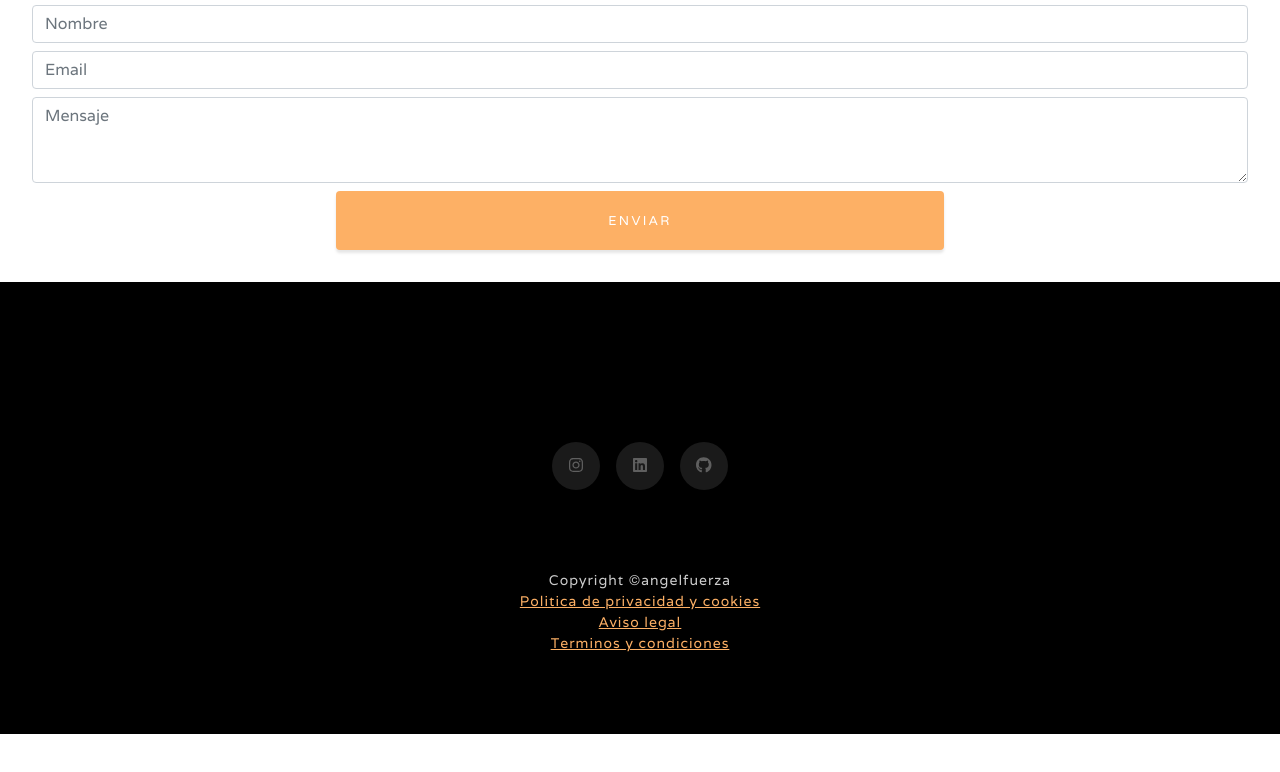
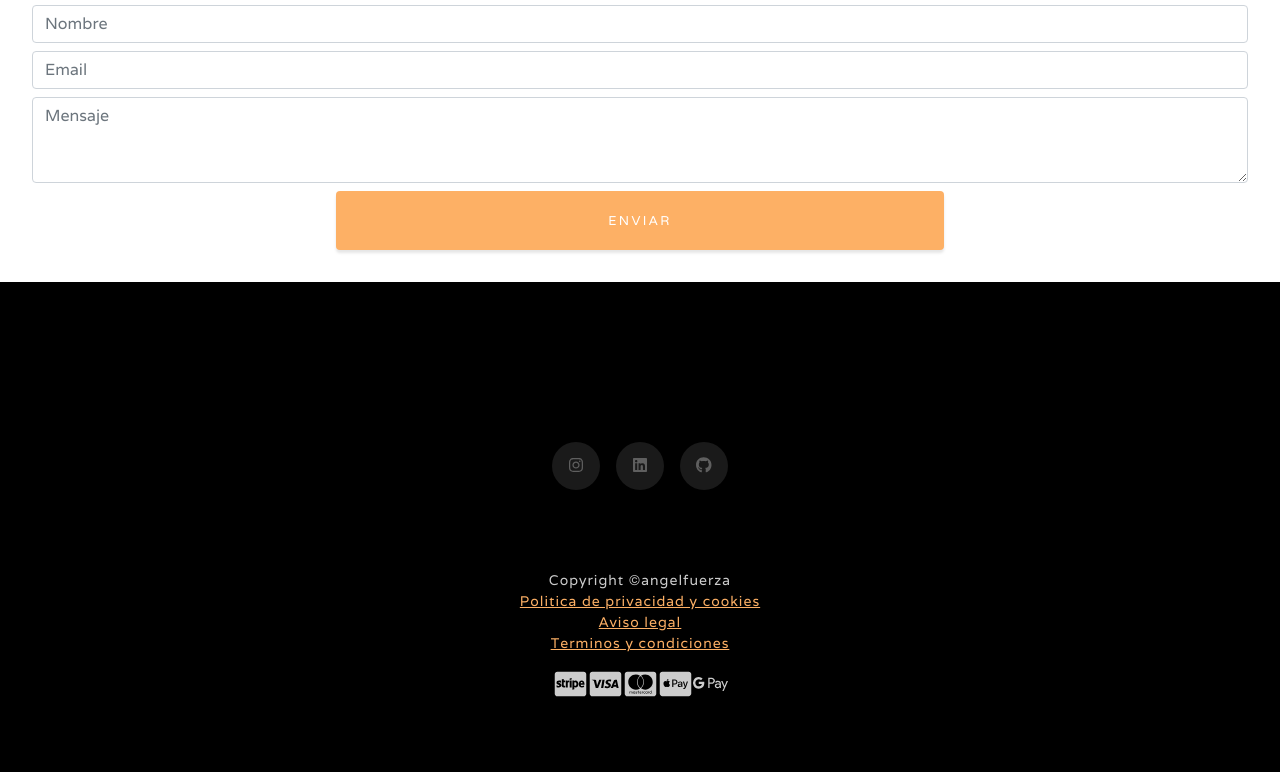
Before and after one commit to angelfuerza/angelfuerzaWeb, a plain HTML site: page index.html in a window 1280 px wide. Shown: the part 2951-3723 px from the top of the page. Before the commit the page ends 3685 px from the top, so only its background shows below. Drawn offline with nearby package versions, Linux system fonts and the light colour scheme.

Commit message:
Update index.html

```diff
--- a/index.html
+++ b/index.html
@@ -225,6 +225,7 @@
         <div class="container px-4 px-lg-5"><a href="politicas"> Politica de privacidad y cookies</a></div>
         <div class="container px-4 px-lg-5"><a href="avisolegal">Aviso legal</a></div>
          <div class="container px-4 px-lg-5"><a href="terminosycondiciones">Terminos y condiciones</a></div>
+         <div class="container mt-3"><i class="fab fa-cc-stripe fa-2xl fa-fw"></i><i class="fa-brands fa-cc-visa fa-2xl fa-fw"></i><i class="fa-brands fa-cc-mastercard fa-2xl fa-fw"></i><i class="fab fa-cc-apple-pay fa-2xl fa-fw"></i><i class="fa-brands fa-google-pay fa-2xl fa-fw"></i></div>
 
     </footer>
 
```
